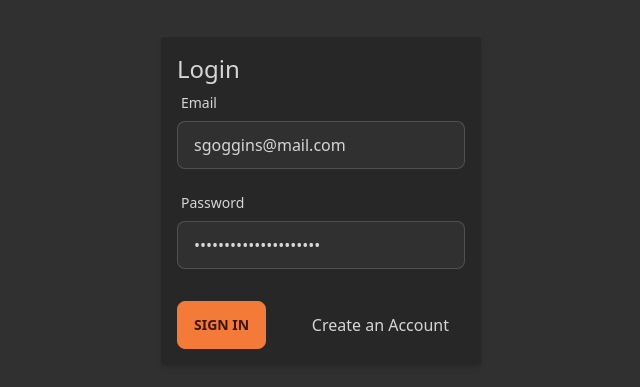
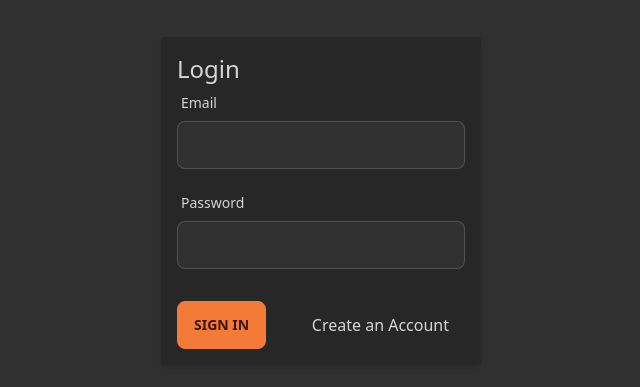
Before and after one commit to naroop/volunteer-app, a Vue app in the folder ui/: page /login in a window 1280 px wide. Shown: the part 199-586 px from the top of the page, without its empty margins (319-959 px from the left). Built offline with nearby package versions, Linux system fonts and the light colour scheme.

Commit message:
edit and sign out complete

```diff
--- a/ui/src/components/CreateAccount.vue
+++ b/ui/src/components/CreateAccount.vue
@@ -6,12 +6,7 @@
       <label class="label">
         <span :class="['label-text', form.emailAddress.hasError ? 'text-error' : '']">Email Address</span>
       </label>
-      <input
-        type="text"
-        required
-        :class="['input', 'input-bordered', form.emailAddress.hasError ? 'input-error' : '']"
-        v-model="form.emailAddress.data"
-      />
+      <input type="text" :class="['input', 'input-bordered', form.emailAddress.hasError ? 'input-error' : '']" v-model="form.emailAddress.data" />
       <label class="label">
         <span :class="['label-text-alt', form.emailAddress.hasError ? 'text-error' : '']">{{ form.emailAddress.label }}</span>
       </label>
@@ -21,12 +16,7 @@
       <label class="label">
         <span :class="['label-text', form.password.hasError ? 'text-error' : '']">Password</span>
       </label>
-      <input
-        type="password"
-        required
-        :class="['input', 'input-bordered', form.password.hasError ? 'input-error' : '']"
-        v-model="form.password.data"
-      />
+      <input type="password" :class="['input', 'input-bordered', form.password.hasError ? 'input-error' : '']" v-model="form.password.data" />
       <label class="label">
         <span :class="['label-text-alt', form.password.hasError ? 'text-error' : '']">{{ form.password.label }}</span>
       </label>
@@ -39,12 +29,7 @@
         <label class="label">
           <span :class="['label-text', form.firstName.hasError ? 'text-error' : '']">First Name</span>
         </label>
-        <input
-          type="text"
-          required
-          :class="['input', 'input-bordered', form.firstName.hasError ? 'input-error' : '']"
-          v-model="form.firstName.data"
-        />
+        <input type="text" :class="['input', 'input-bordered', form.firstName.hasError ? 'input-error' : '']" v-model="form.firstName.data" />
         <label class="label">
           <span :class="['label-text-alt', form.firstName.hasError ? 'text-error' : '']">{{ form.firstName.label }}</span>
         </label>
@@ -66,12 +51,7 @@
         <label class="label">
           <span :class="['label-text', form.cellPhone.hasError ? 'text-error' : '']">Phone</span>
         </label>
-        <input
-          type="text"
-          required
-          :class="['input', 'input-bordered', form.cellPhone.hasError ? 'input-error' : '']"
-          v-model="form.cellPhone.data"
-        />
+        <input type="text" :class="['input', 'input-bordered', form.cellPhone.hasError ? 'input-error' : '']" v-model="form.cellPhone.data" />
         <label class="label">
           <span :class="['label-text-alt', form.cellPhone.hasError ? 'text-error' : '']">{{ form.cellPhone.label }}</span>
         </label>
@@ -84,7 +64,6 @@
         <input
           type="number"
           :class="['input', 'input-bordered', form.hoursPerMonth.hasError ? 'input-error' : '']"
-          required
           v-model="form.hoursPerMonth.data"
           @input="if (form.hoursPerMonth.data < 0) form.hoursPerMonth.data = 0;"
         />
@@ -98,7 +77,7 @@
       <label class="label">
         <span :class="['label-text', form.address.hasError ? 'text-error' : '']">Address</span>
       </label>
-      <input type="text" required :class="['input', 'input-bordered', form.address.hasError ? 'input-error' : '']" v-model="form.address.data" />
+      <input type="text" :class="['input', 'input-bordered', form.address.hasError ? 'input-error' : '']" v-model="form.address.data" />
       <label class="label">
         <span :class="['label-text-alt', form.address.hasError ? 'text-error' : '']">{{ form.address.label }}</span>
       </label>
--- a/ui/src/components/EditAccount.vue
+++ b/ui/src/components/EditAccount.vue
@@ -8,12 +8,7 @@
         <label class="label">
           <span :class="['label-text', form.firstName.hasError ? 'text-error' : '']">First Name</span>
         </label>
-        <input
-          type="text"
-          required
-          :class="['input', 'input-bordered', form.firstName.hasError ? 'input-error' : '']"
-          v-model="form.firstName.data"
-        />
+        <input type="text" :class="['input', 'input-bordered', form.firstName.hasError ? 'input-error' : '']" v-model="form.firstName.data" />
         <label class="label">
           <span :class="['label-text-alt', form.firstName.hasError ? 'text-error' : '']">{{ form.firstName.label }}</span>
         </label>
@@ -23,7 +18,7 @@
         <label class="label">
           <span :class="['label-text', form.lastName.hasError ? 'text-error' : '']">Last Name</span>
         </label>
-        <input type="text" required :class="['input', 'input-bordered', form.lastName.hasError ? 'input-error' : '']" v-model="form.lastName.data" />
+        <input type="text" :class="['input', 'input-bordered', form.lastName.hasError ? 'input-error' : '']" v-model="form.lastName.data" />
         <label class="label">
           <span :class="['label-text-alt', form.lastName.hasError ? 'text-error' : '']">{{ form.lastName.label }}</span>
         </label>
@@ -35,12 +30,7 @@
         <label class="label">
           <span :class="['label-text', form.cellPhone.hasError ? 'text-error' : '']">Phone</span>
         </label>
-        <input
-          type="text"
-          required
-          :class="['input', 'input-bordered', form.cellPhone.hasError ? 'input-error' : '']"
-          v-model="form.cellPhone.data"
-        />
+        <input type="text" :class="['input', 'input-bordered', form.cellPhone.hasError ? 'input-error' : '']" v-model="form.cellPhone.data" />
         <label class="label">
           <span :class="['label-text-alt', form.cellPhone.hasError ? 'text-error' : '']">{{ form.cellPhone.label }}</span>
         </label>
@@ -53,7 +43,6 @@
         <input
           type="number"
           :class="['input', 'input-bordered', form.hoursPerMonth.hasError ? 'input-error' : '']"
-          required
           v-model="form.hoursPerMonth.data"
           @input="if (form.hoursPerMonth.data < 0) form.hoursPerMonth.data = 0;"
         />
@@ -67,7 +56,7 @@
       <label class="label">
         <span :class="['label-text', form.address.hasError ? 'text-error' : '']">Address</span>
       </label>
-      <input type="text" required :class="['input', 'input-bordered', form.address.hasError ? 'input-error' : '']" v-model="form.address.data" />
+      <input type="text" :class="['input', 'input-bordered', form.address.hasError ? 'input-error' : '']" v-model="form.address.data" />
       <label class="label">
         <span :class="['label-text-alt', form.address.hasError ? 'text-error' : '']">{{ form.address.label }}</span>
       </label>
--- a/ui/src/components/LoginComponent.vue
+++ b/ui/src/components/LoginComponent.vue
@@ -41,8 +41,8 @@ import bcrypt from "bcryptjs";
 import store from "@/store/index";
 import router from "@/router/index";
 
-const email = ref("sgoggins@mail.com");
-const password = ref("securepasswordforprof");
+const email = ref("");
+const password = ref("");
 const btnSubmitLoginLoading = ref(false);
 
 const validation = reactive({
@@ -90,7 +90,7 @@ function submitLoginForm() {
     }
     const hashedPassword = bcrypt.hashSync(password.value, response.data.salt);
     if (hashedPassword == response.data.password) {
-      store.commit("login", validation.emailAddress);
+      store.commit("login", email.value);
       router.push("/");
     } else {
       btnSubmitLoginLoading.value = false;
--- a/ui/src/router/index.js
+++ b/ui/src/router/index.js
@@ -24,6 +24,9 @@ const routes = [
   {
     path: "/editAccount",
     component: EditAccountView,
+    meta: {
+      requiresAuth: true,
+    },
   },
 ];
 
--- a/ui/src/store/index.js
+++ b/ui/src/store/index.js
@@ -16,6 +16,7 @@ export default createStore({
     },
     logout(state) {
       state.isLoggedIn = false;
+      state.emailAddress = "";
     },
   },
   modules: {},
--- a/ui/src/views/HomeView.vue
+++ b/ui/src/views/HomeView.vue
@@ -1,5 +1,17 @@
 <template>
-  <div class="flex h-screen items-center justify-center">
-    <a class="mr-4 link link-hover" @click.prevent="$router.push('/editAccount')">Edit Account</a>
+  <div class="flex flex-col h-screen items-center justify-center">
+    <h1 class="text-2xl mb-3">Welcome!</h1>
+    <button class="btn btn-primary" @click.prevent="$router.push('/editAccount')">Edit Account</button>
+    <button class="btn btn-secondary mt-3" @click="logout">Sign Out</button>
   </div>
 </template>
+
+<script setup>
+import store from "@/store/index";
+import router from "@/router/index";
+
+function logout() {
+  store.commit("logout");
+  router.push("/login");
+}
+</script>
```
